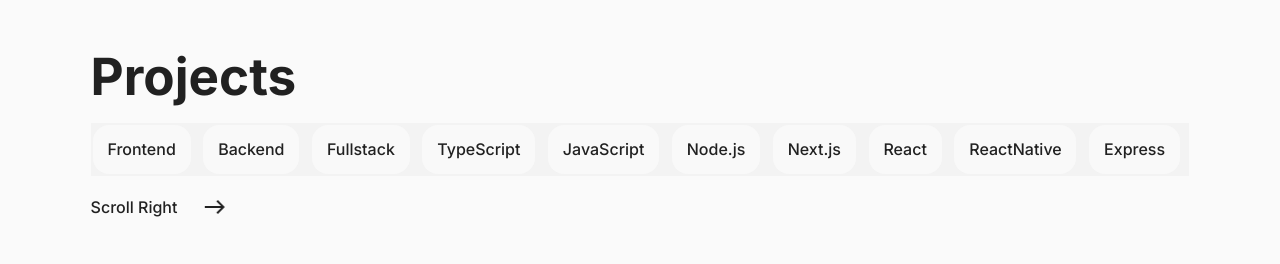
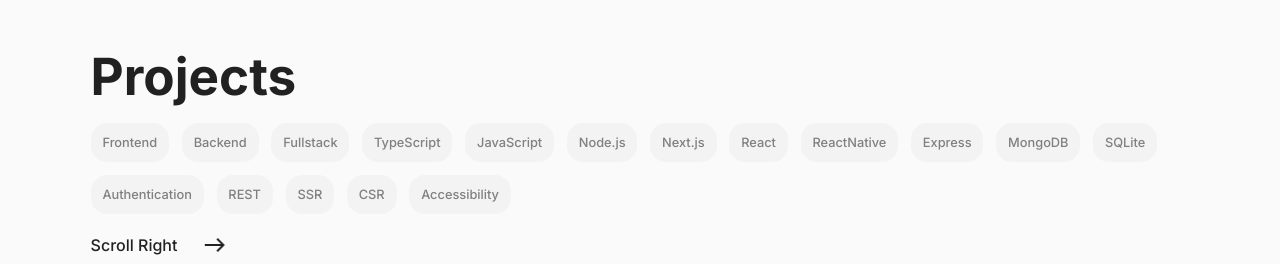
Before and after one commit to gunnar-miklis/portfolio, a React (Vite) app: page / in a window 1280 px wide. Shown: the part 1780-2044 px from the top of the page. Built offline with nearby package versions, Linux system fonts and the light colour scheme.

Commit message:
refactor css: filter

```diff
--- a/src/components/gallery/ProjectsFilter.tsx
+++ b/src/components/gallery/ProjectsFilter.tsx
@@ -3,6 +3,7 @@
 
 import type { Project } from '@data/projects';
 import { type Filter, selectedTags as initalFilters } from '@data/filter';
+import Chip from '@components/common/Chip';
 import '@styles/components/gallery/projects-filter.css';
 
 type ProjectsFilterProps = {
@@ -70,31 +71,31 @@
   }, [filteredProjects]);
 
   return (
-    <div className='gallery-filter'>
+    <div className='filter'>
       {!!activeFilters.length &&
         activeFilters.map((tag) => (
-          <div className='filters' key={tag}>
-            <button
-              className='button active-filter'
+          <Chip
+            className='filter__chip filter__chip--active'
             onClick={() => updateActiveFilters(tag)}
             title={`Filter by: ${tag}`}
             aria-label={`Filter by: ${tag}`}
+            role='button'
+            key={tag}
           >
             {tag}
-            </button>
-          </div>
+          </Chip>
         ))}
       {inactiveFilters.map((tag) => (
-        <div className='filters' key={tag}>
-          <button
-            className='button'
+        <Chip
+          className='filter__chip'
           onClick={() => updateActiveFilters(tag)}
           title={`Filter by: ${tag}`}
           aria-label={`Filter by: ${tag}`}
+          role='button'
+          key={tag}
         >
           {tag}
-          </button>
-        </div>
+        </Chip>
       ))}
     </div>
   );
--- a/src/styles/components/gallery/projects-filter.css
+++ b/src/styles/components/gallery/projects-filter.css
@@ -1,29 +1,24 @@
-.gallery-filter {
+.filter {
   display: flex;
-  flex-flow: row nowrap;
-  align-items: center;
+  flex-flow: row wrap;
   gap: var(--space-sm);
 
   width: 100%;
   margin-bottom: calc(var(--space-sm) + 0.4rem);
+}
+.filter__chip {
+  background-color: var(--col-card-bg);
+  font-weight: 500;
 
-  overflow-x: scroll;
-  scrollbar-width: none;
+  cursor: pointer;
 }
-.filters {
-  display: flex;
-  flex-flow: row nowrap;
-  align-items: flex-start;
-  gap: var(--space-sm);
+.filter__chip:hover,
+.filter__chip:focus {
+  color: var(--col-annotation);
+  border-color: var(--col-annotation);
 }
-.gallery-filter {
-  border: none;
-  background-color: var(--col-card-bg);
-  width: 100%;
-  border: 2px solid transparent;
-}
-.gallery-filter .active-filter {
+.filter__chip--active {
+  color: var(--col-text);
   background-color: var(--col-bg);
   border-color: var(--col-text);
-  color: var(--col-text);
 }
```
Lines whose indentation alone changed are shown as unchanged.
